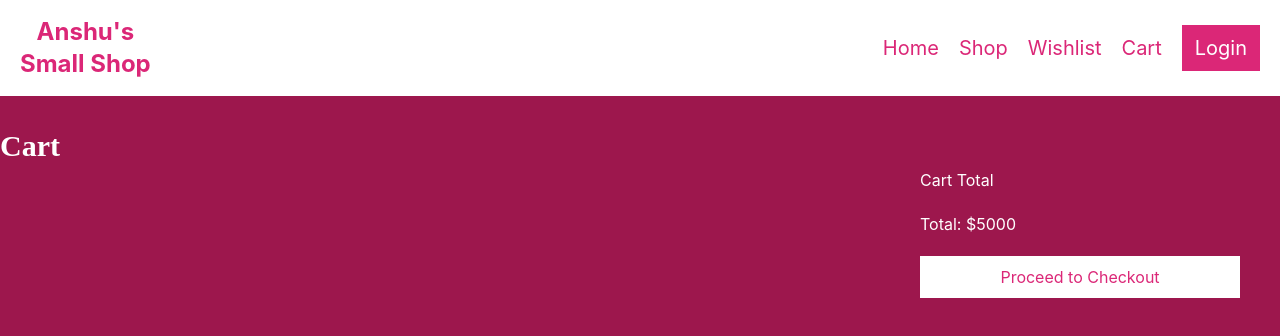
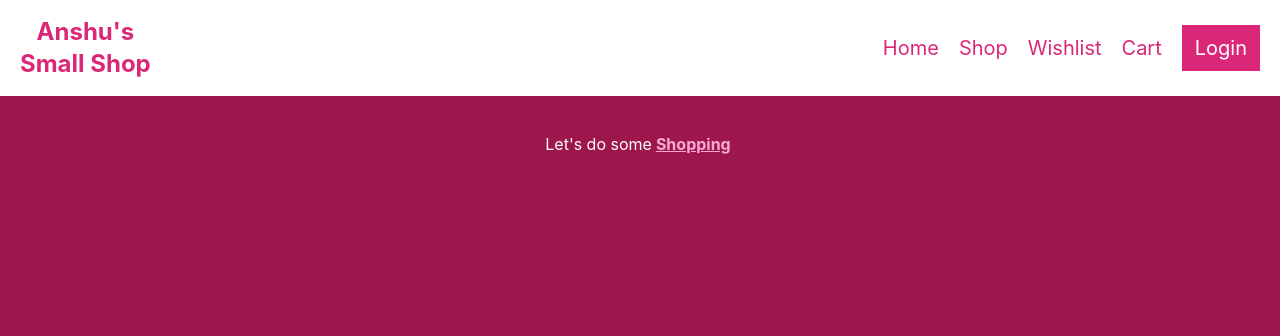
Before and after one commit to vickydarlinn/anshuSmallShop, a React (Create React App) app: page /cart in a window 1280 px wide. Shown: the top 336 px of the page. Built offline with nearby package versions, Linux system fonts and the light colour scheme.

Commit message:
feat: added 0 wishlist and cart page ui

```diff
--- a/src/pages/CartPage.js
+++ b/src/pages/CartPage.js
@@ -2,6 +2,7 @@ import React from "react";
 import { RxCross2 } from "react-icons/rx";
 import { useDispatch, useSelector } from "react-redux";
 import { removeFromCart, increaseQty, decreaseQty } from "../store";
+import { Link } from "react-router-dom";
 
 const CartPage = () => {
   const dispatch = useDispatch();
@@ -27,7 +28,16 @@ const CartPage = () => {
     console.log("clicked");
     dispatch(decreaseQty({ userId, userCart, product }));
   }
-
+  if (!userCart.length) {
+    return (
+      <div className="flex justify-center items-center">
+        Let's do some{" "}
+        <Link className="m-1 text-pink-300 underline font-bold" to="/shop">
+          Shopping
+        </Link>
+      </div>
+    );
+  }
   return (
     <div className="flex justify-center max-w-7xl  mx-auto ">
       <div className="w-1/2  ">
--- a/src/pages/WishlistPage.js
+++ b/src/pages/WishlistPage.js
@@ -4,6 +4,7 @@ import { RxCross2 } from "react-icons/rx";
 import { BsArrowUpRight } from "react-icons/bs";
 import { moveToCart } from "../store";
 import { removeFromWishlist } from "../store";
+import { Link } from "react-router-dom";
 
 const WishlistPage = () => {
   const dispatch = useDispatch();
@@ -17,6 +18,16 @@ const WishlistPage = () => {
     dispatch(removeFromWishlist({ userId, userWishlist, product }));
   }
 
+  if (!userWishlist.length) {
+    return (
+      <div className="flex justify-center items-center">
+        Let's do some{" "}
+        <Link className="m-1 text-pink-300 underline font-bold" to="/shop">
+          Shopping
+        </Link>
+      </div>
+    );
+  }
   return (
     <div>
       <h3 className="font-marcellus font-bold text-3xl mb-3">Wishlist</h3>
```
